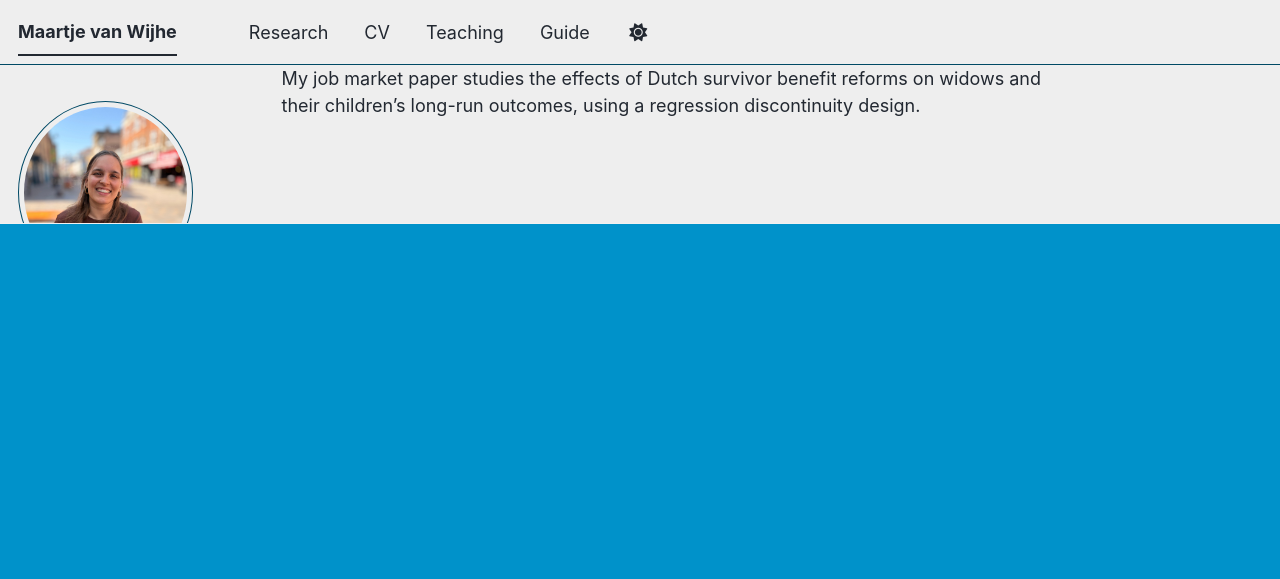
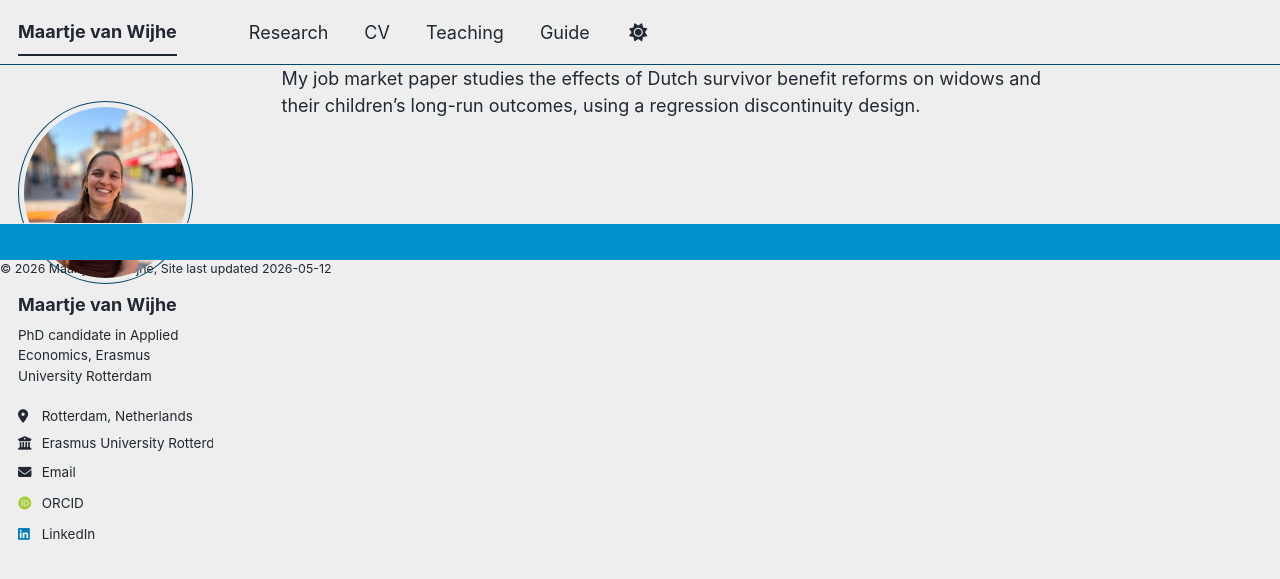
Before and after one commit to Maartjevw23/mywebsite, a Jekyll site: the page built from _pages/about.md, in a window 1280 px wide and 900 px high, scrolled down 233 px. Shown: the top 579 px of the window. Built offline with Jekyll 4.4.1, drawn with Linux system fonts in a browser that asks for light colours; some web fonts are replaced; a script bundle is joined from its source files by our own code; library files that are not in the unit come from our copies.

Commit message:
Update _footer.scss

```diff
--- a/_sass/layout/_footer.scss
+++ b/_sass/layout/_footer.scss
@@ -14,7 +14,7 @@
   clear: both;
 
   /*keep footer in normal document flow so custom widgets do not overlap content */
-  height: 100vh;
+  height: auto;
 
   margin-top: 3em;
 
```
